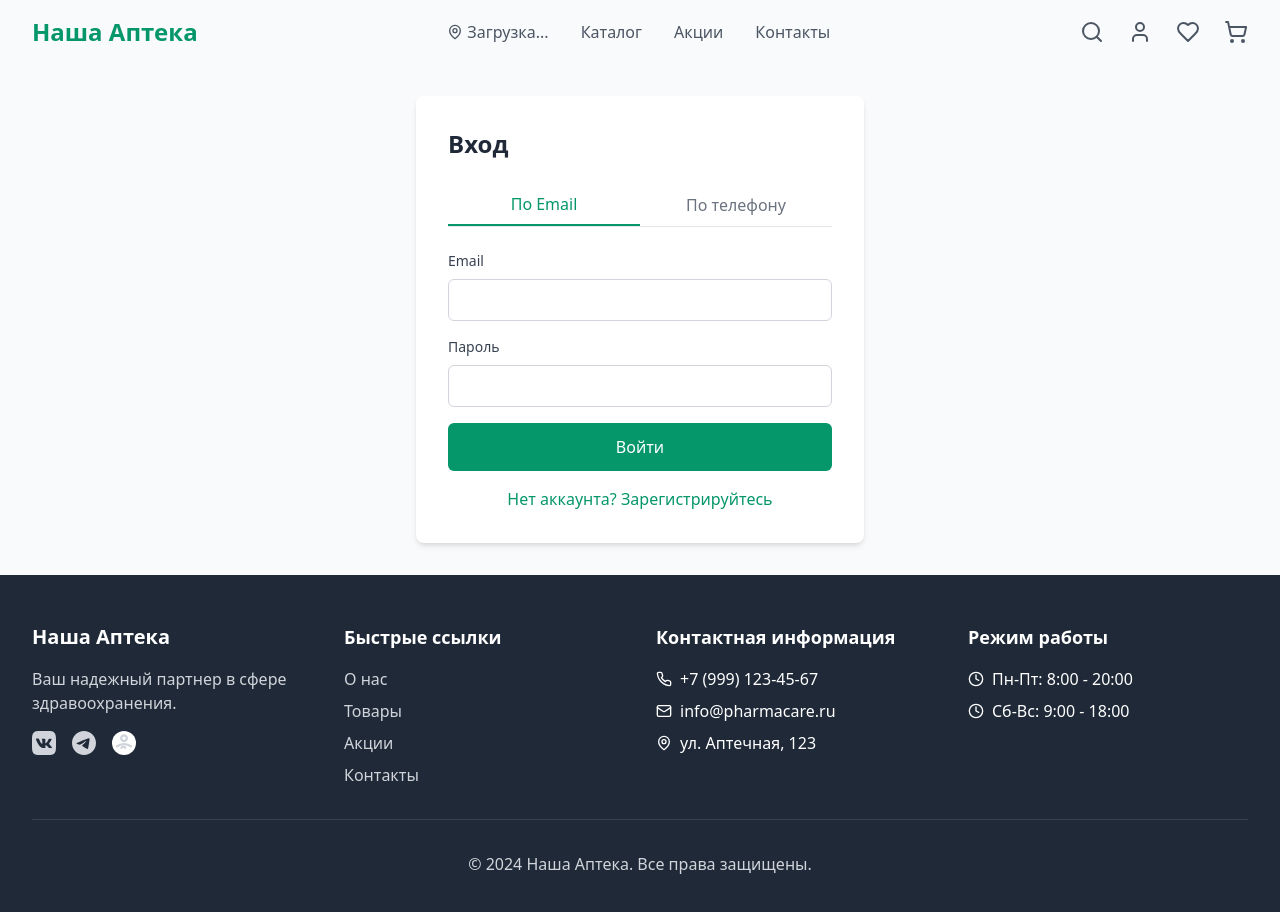
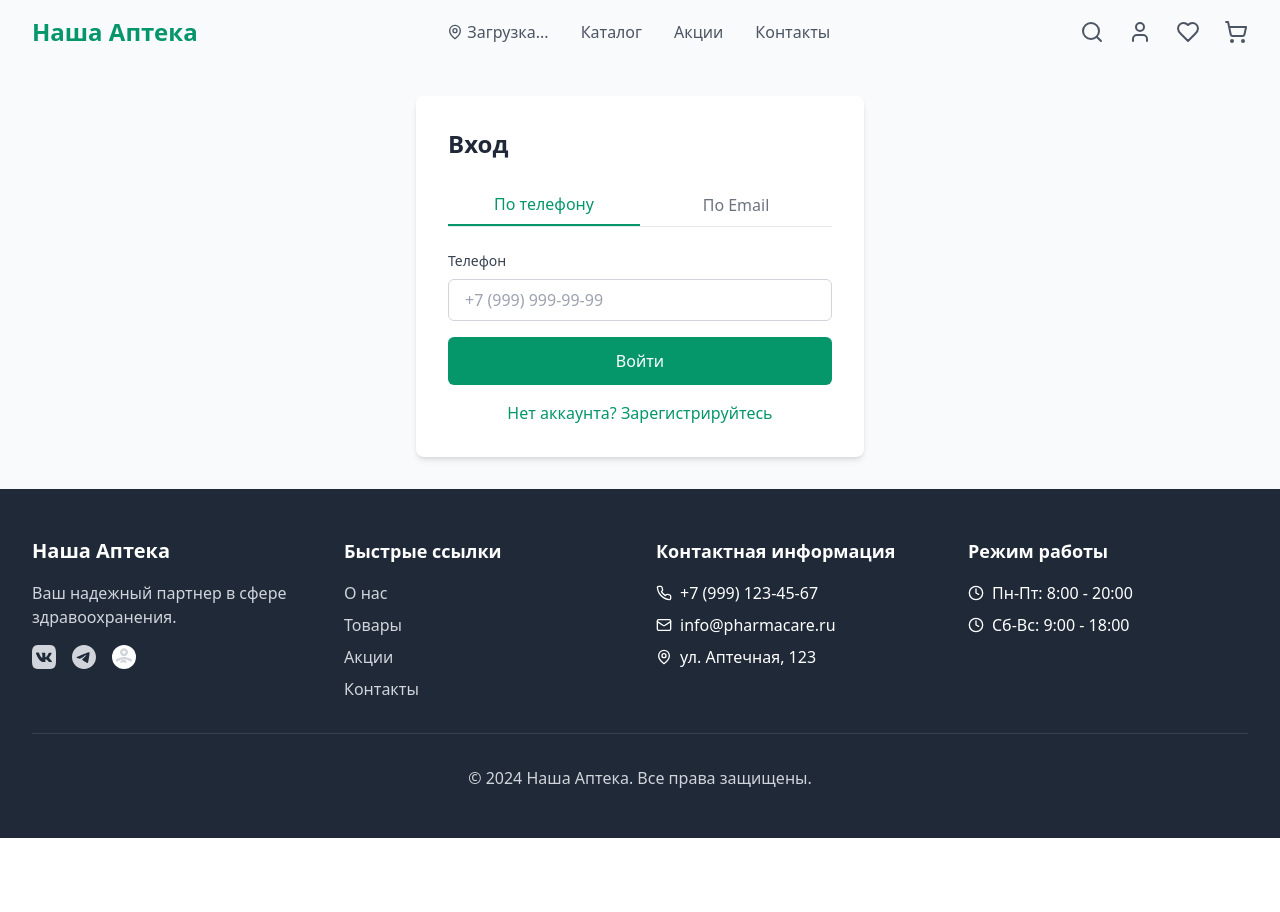
Before and after one commit to Enuro/WeZoo, a React (Vite) app in the folder FrontEnd/: page /auth in a window 1280 px wide. Shown: the top 912 px of the page. After the commit the page ends 838 px from the top, so only its background shows below. Built offline with nearby package versions, Linux system fonts and the light colour scheme; no server answers.

Commit message:
Поменял местами кнопки

```diff
--- a/FrontEnd/src/pages/Auth.tsx
+++ b/FrontEnd/src/pages/Auth.tsx
@@ -5,7 +5,7 @@ import { validateEmail, validatePhone, validatePassword, validateName, formatPho
 
 function Auth() {
   const [isLogin, setIsLogin] = useState(true);
-  const [authMethod, setAuthMethod] = useState<'email' | 'phone'>('email');
+  const [authMethod, setAuthMethod] = useState<'email' | 'phone'>('phone'); // Изменено на 'phone' по умолчанию
 
   // Поля для входа
   const [email, setEmail] = useState('');
@@ -210,6 +210,16 @@ function Auth() {
       <div className="flex mb-6 border-b border-gray-200">
         <button
           className={`flex-1 py-2 px-4 text-center ${
+            authMethod === 'phone'
+              ? 'text-emerald-600 border-b-2 border-emerald-600 font-medium'
+              : 'text-gray-500 hover:text-gray-700'
+          }`}
+          onClick={() => handleAuthMethodChange('phone')}
+        >
+          По телефону
+        </button>
+        <button
+          className={`flex-1 py-2 px-4 text-center ${
             authMethod === 'email'
               ? 'text-emerald-600 border-b-2 border-emerald-600 font-medium'
               : 'text-gray-500 hover:text-gray-700'
@@ -217,16 +227,6 @@ function Auth() {
           onClick={() => handleAuthMethodChange('email')}
         >
           По Email
-        </button>
-        <button
-          className={`flex-1 py-2 px-4 text-center ${
-            authMethod === 'phone'
-              ? 'text-emerald-600 border-b-2 border-emerald-600 font-medium'
-              : 'text-gray-500 hover:text-gray-700'
-          }`}
-          onClick={() => handleAuthMethodChange('phone')}
-        >
-          По телефону
         </button>
       </div>
 
```
